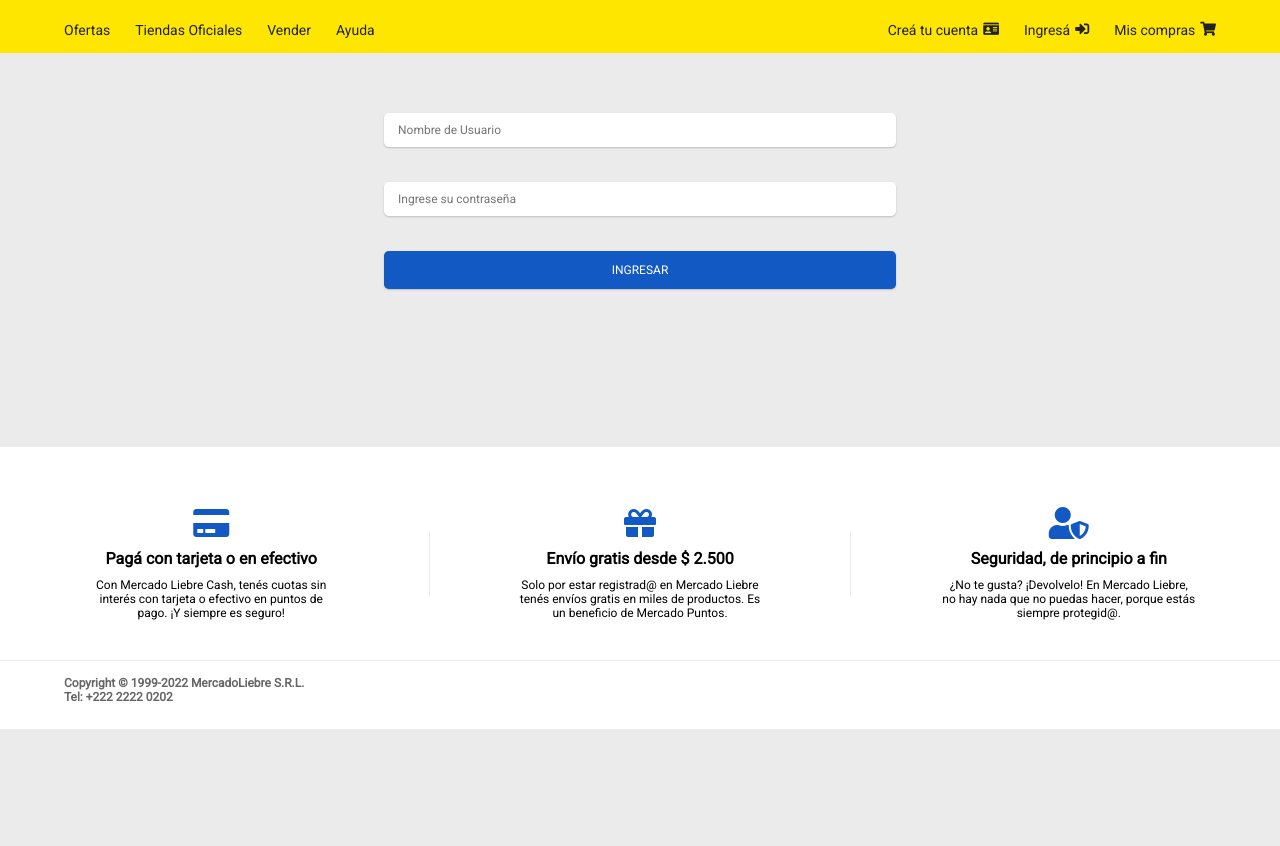
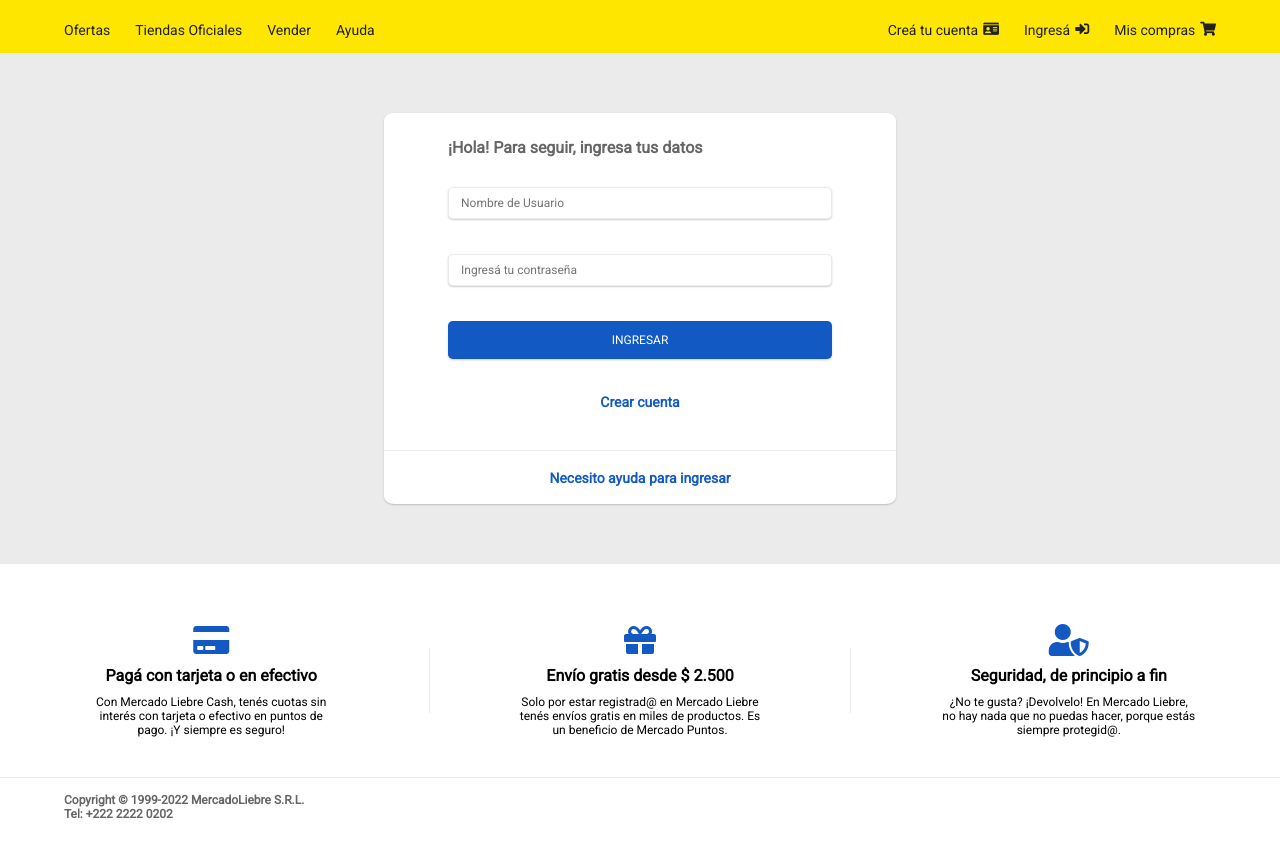
Before and after one commit to srodriguezamarillo/Mercado-Liebre, a website: page views/login.html in a window 1280 px wide. Shown: the part 71-917 px from the top of the page. Before the commit the page ends 800 px from the top, so only its background shows below. Drawn offline with Linux system fonts and the light colour scheme.

Commit message:
Upgrade forms

```diff
--- a/public/css/styles-forms.css
+++ b/public/css/styles-forms.css
@@ -1,16 +1,32 @@
-body{
+body {
   display: grid;
   min-height: 100vh;
   grid-template-rows: auto 1fr auto;
 }
 
-.form-container {
-  width: 100%;
+.container {
+  width: 80vw;
   margin-top: 60px;
+  background-color: white;
+  border-radius: 2%;
+  box-shadow: 0 1px 2px 0 rgb(0 0 0 / 20%);
+}
+
+.container-title {
+  width: 70vw;
+  font-size: 16px;
+  color: #666;
+  padding: 25px 0 0 0;
+  margin: 0 auto;
 }
 
 .form-container * {
   font-size: 16px;
+}
+
+.form-container {
+  width: 70vw;
+  margin: 30px auto 0;
 }
 
 .form-input {
@@ -19,7 +35,7 @@
   padding: 0.5rem 0.75rem;
   color: #666;
   box-sizing: border-box;
-  border: 2px solid white;
+  border: 1px #ebebeb solid;
   border-radius: 0.3rem;
   box-shadow: 0 1px 2px 0 rgb(0 0 0 / 20%);
 }
@@ -55,26 +71,25 @@
   margin-left: 15px;
 }
 
-.interest-container div{
+.interest-container div {
   margin-bottom: 30px;
 }
 
-.interest-container label{
+.interest-container label {
   display: flex;
   align-items: center;
   justify-content: flex-start;
-
 }
 
 .input-radio,
-.input-checkbox{
+.input-checkbox {
   display: inline-block;
   min-height: 1.15rem;
   min-width: 1.15rem;
   margin-right: 0.625rem;
 }
 
-input[type='file']{
+input[type="file"] {
   width: 100%;
 }
 
@@ -109,7 +124,8 @@
   box-shadow: 0 1px 2px 0 rgb(0 0 0 / 20%);
 }
 
-.send:hover, .login-button:hover {
+.send:hover,
+.login-button:hover {
   background-color: #0022aa;
 }
 
@@ -117,11 +133,39 @@
   background-color: #aa0044;
 }
 
+.create-account {
+  font-size: 16px;
+  font-weight: bolder;
+  text-align: center;
+  color: #1259c3;
+  cursor: pointer;
+  margin-bottom: 40px;
+}
+
+.login-help {
+  font-size: 16px;
+  font-weight: bolder;
+  text-align: center;
+  border-top: 1px #ebebeb solid;
+  color: #1259c3;
+  cursor: pointer;
+  margin-bottom: 1.15rem;
+  padding-top: 1.15rem;
+}
 
 @media (min-width: 600px) {
+  .container {
+    width: 60vw;
+  }
+
   .form-container {
-    width: 60vw;
-    margin: 60px auto 0;
+    width: 50vw;
+    margin: 30px auto 0;
+  }
+
+  .container-title {
+    width: 50vw;
+    margin: 0 auto;
   }
 
   .form-container * {
@@ -132,21 +176,35 @@
     margin: auto;
   }
 
-  .button-container{
+  .button-container {
     display: flex;
     justify-content: space-between;
     width: 100%;
-    margin-bottom: 0;
+    margin-bottom: 25px;
   }
 
   .button-container div {
     width: 45%;
     margin-bottom: 0;
   }
+
+  .create-account,
+  .login-help {
+    font-size: 14px;
+  }
 }
 
 @media (min-width: 900px) {
-  .form-container {
+  .container {
     width: 40vw;
   }
+
+  .container-title {
+    width: 30vw;
+    margin: 0 auto;
+  }
+
+  .form-container {
+    width: 30vw;
+  }
 }
--- a/public/css/styles.css
+++ b/public/css/styles.css
@@ -152,6 +152,9 @@
   margin: 0 auto;
 }
 
+.container section {
+}
+
 .container section article {
   box-shadow: 0 1px 2px 0 rgb(0 0 0 / 20%);
   transition: ease-in-out 200ms;
@@ -168,6 +171,7 @@
 .container section article:hover > .descripciones{
   display: block;
 }
+
 
 .producto {
   background-color: white;
@@ -223,7 +227,7 @@
   display: block;
   position: absolute;
   color: #578ddf;
-  background-color: rgba(255, 255, 255, 0.4);
+  background-color: rgba(255, 255, 255, 0.6);
   font-size: 22px;
   border-radius: 50%;
   height: 30px;
--- a/views/login.html
+++ b/views/login.html
@@ -53,6 +53,7 @@
     </header>
 
     <main class="container">
+        <h3 class="container-title">¡Hola! Para seguir, ingresa tus datos</h3>
         <form action="#" class="form-container">
             <div>
                 <label for="">
@@ -60,13 +61,15 @@
                 </label>
             </div>
             <div>
-                    <input type="password" placeholder="Ingrese su contraseña" class="form-input" />
+                <input type="password" placeholder="Ingresá tu contraseña" class="form-input" />
             </div>
             <div>
                 <button type="submit" class="button login-button">INGRESAR</button>
             </div>
         </form>
+        <div><p class="create-account">Crear cuenta</p></div>
 
+        <div><p class="login-help">Necesito ayuda para ingresar</p></div>
     </main>
 
     <footer class="footer">
```
Also changed, not shown: views/home.html (+1 -1 lines), views/register.html (+1 -0 lines). Lines whose indentation alone changed are shown as unchanged.
